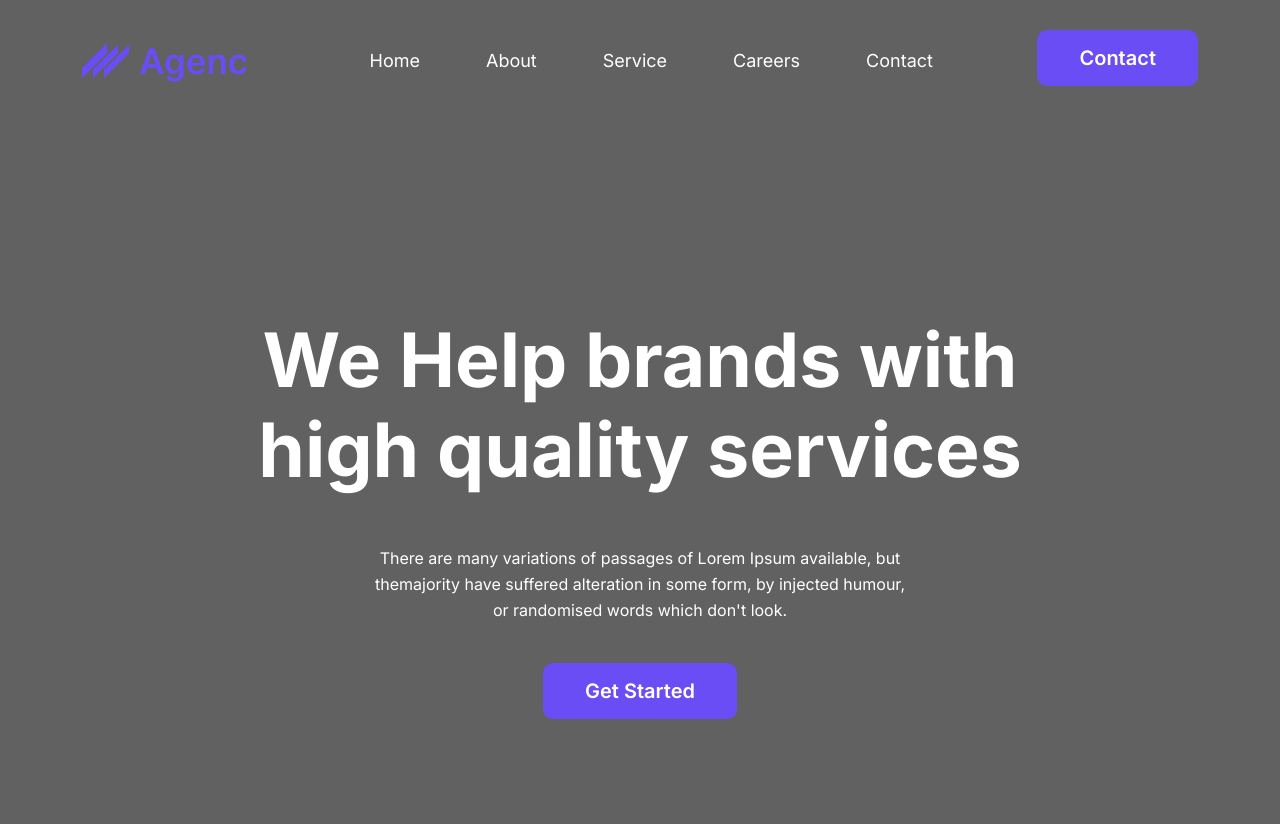
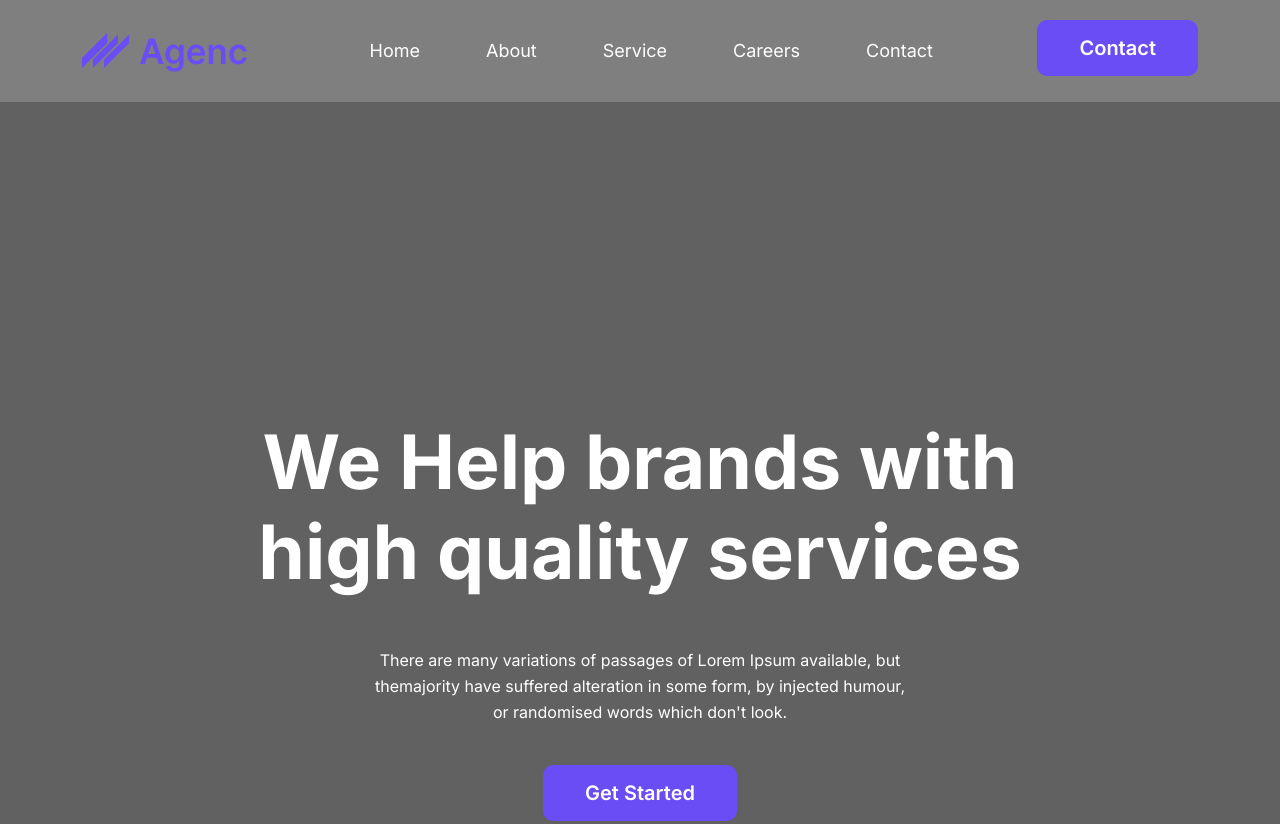
Before and after one commit to LitanMolla/responsive-start, a plain HTML site: page index.html in a window 1280 px wide. Shown: the top 824 px of the page. Drawn offline with Linux system fonts and the light colour scheme.

Commit message:
header bg add

```diff
--- a/css/style.css
+++ b/css/style.css
@@ -33,11 +33,11 @@ Email: contact@litanmolla.com */
 
 /* Header Part Start */
 .navbar{
-    padding: 30px 0;
-    position: fixed;
+    padding: 20px 0;
     top: 0;
     left: 0;
     width: 100%;
+    background: rgba(0, 0, 0, 0.5);
 }
 
 .headerMenu ul li{
```
